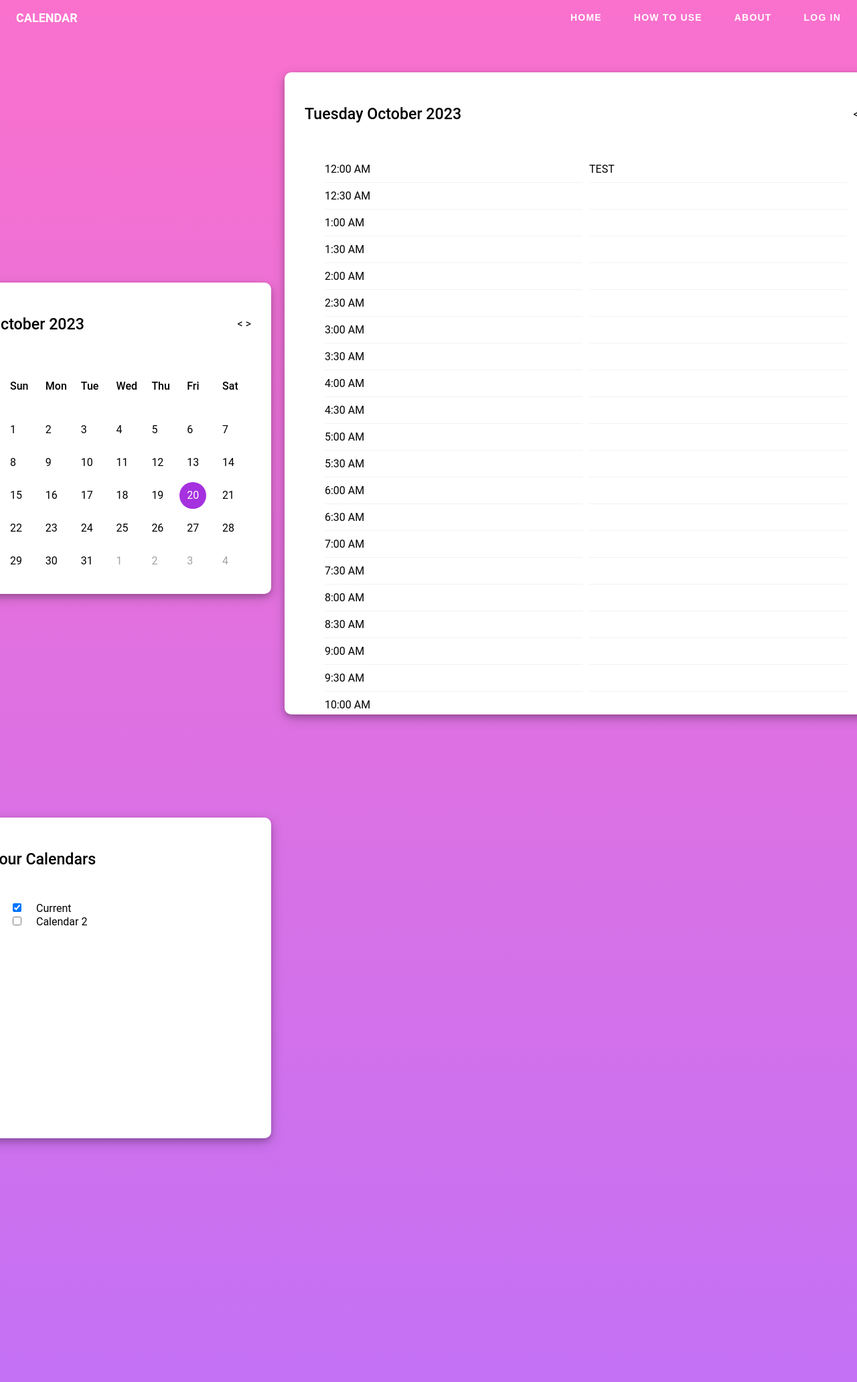
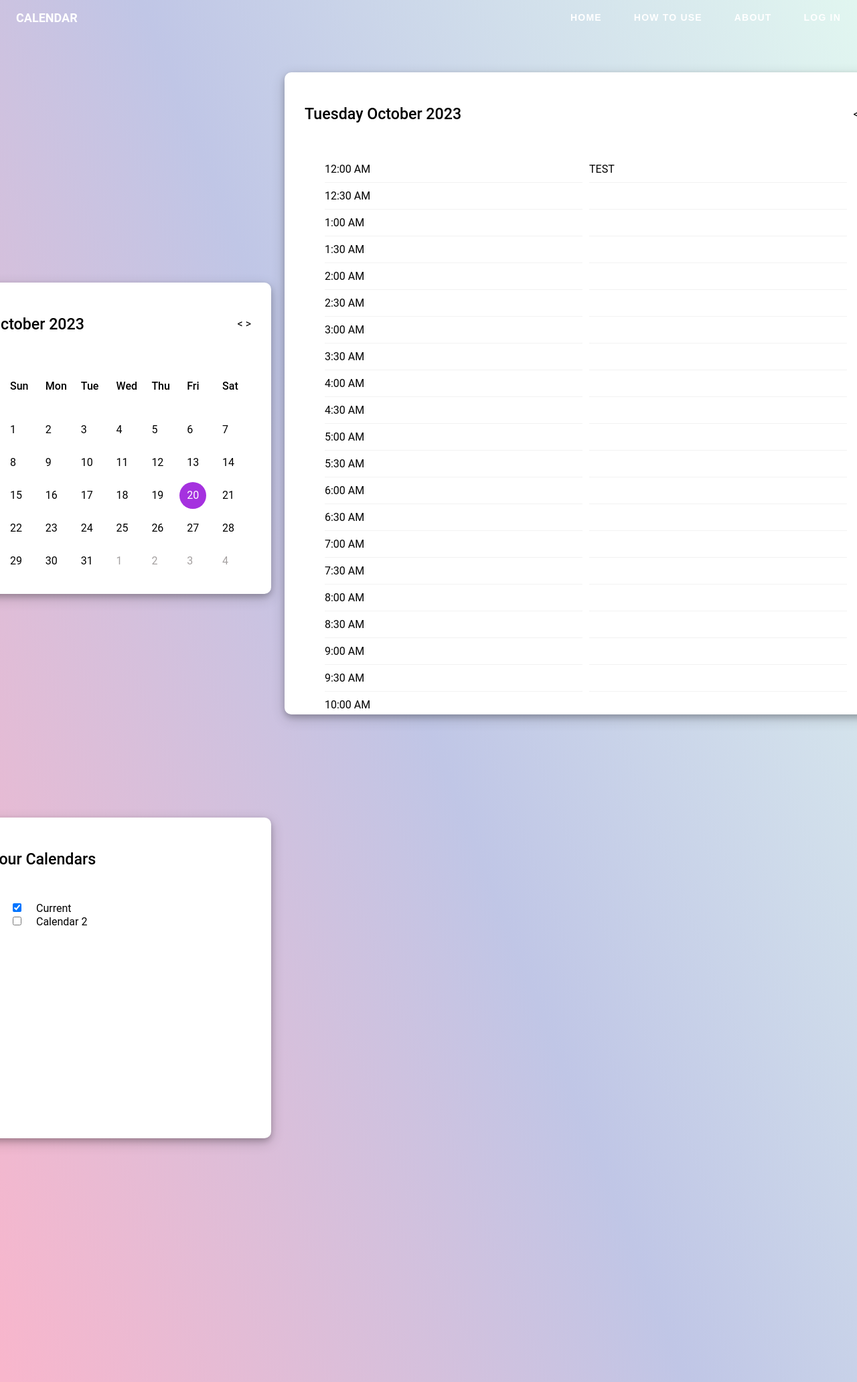
Before and after one commit to SmallChungus1/calendarApp, a PHP site: page /calendar.html in a window 1280 px wide; the page is wider, and only the part inside the window is pictured. Shown: that part at 67% size. Run offline with PHP 8.4, Linux system fonts and the light colour scheme; a map, chart or similar area stays blank.

Commit message:
Changed colors

```diff
--- a/public_html/Module 5 Calendar/style.css
+++ b/public_html/Module 5 Calendar/style.css
@@ -67,7 +67,7 @@ body {
     align-items: center;
     justify-content: center;
     min-height: 100vh;
-    background: linear-gradient(to top, #c471f5 0%, #fa71cd 100%);
+    background: linear-gradient(68.4deg, rgb(248, 182, 204) 0.5%, rgb(192, 198, 230) 49%, rgb(225, 246, 240) 99.8%);
     margin-bottom: 50px;
 }
 
```
